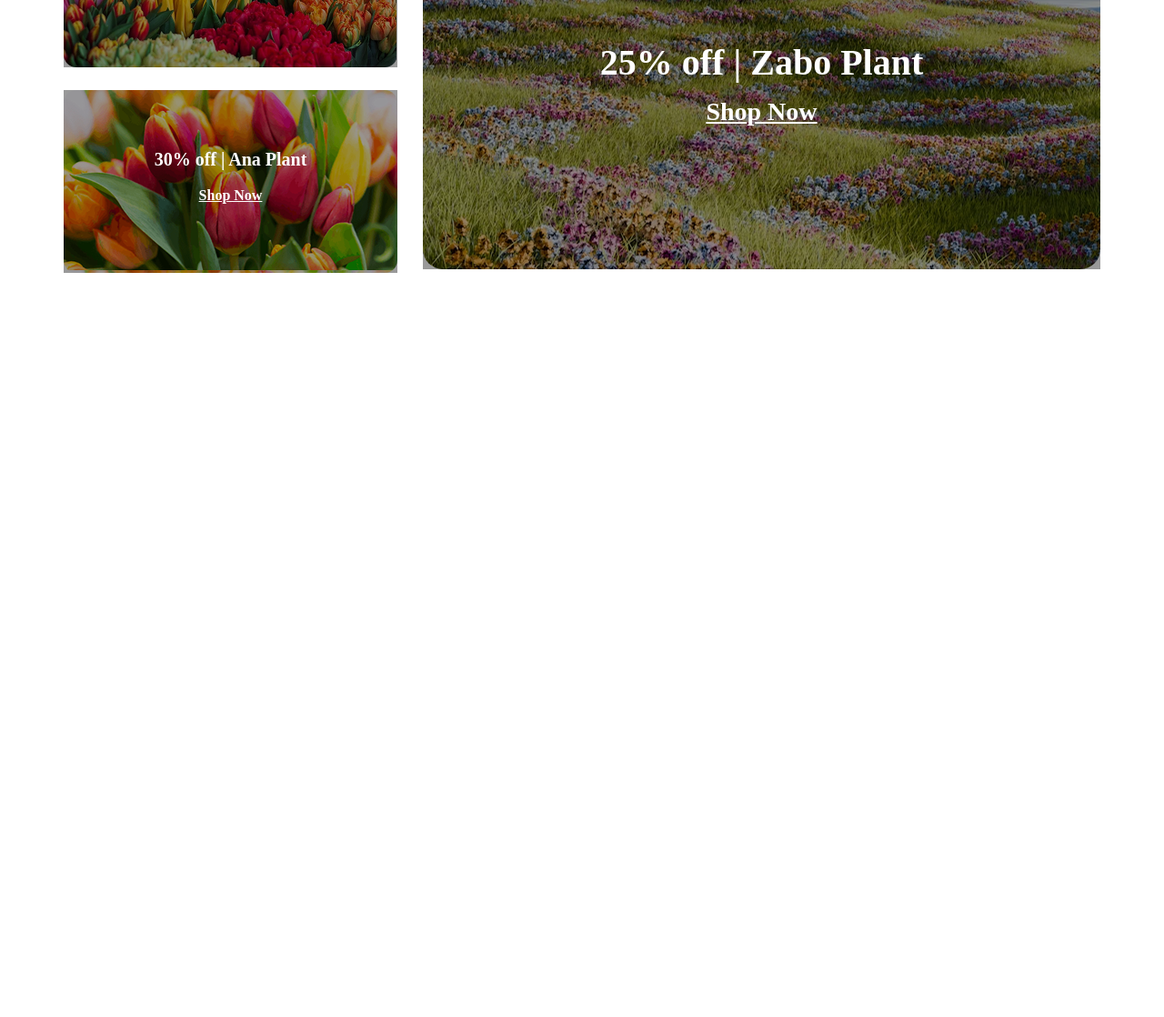
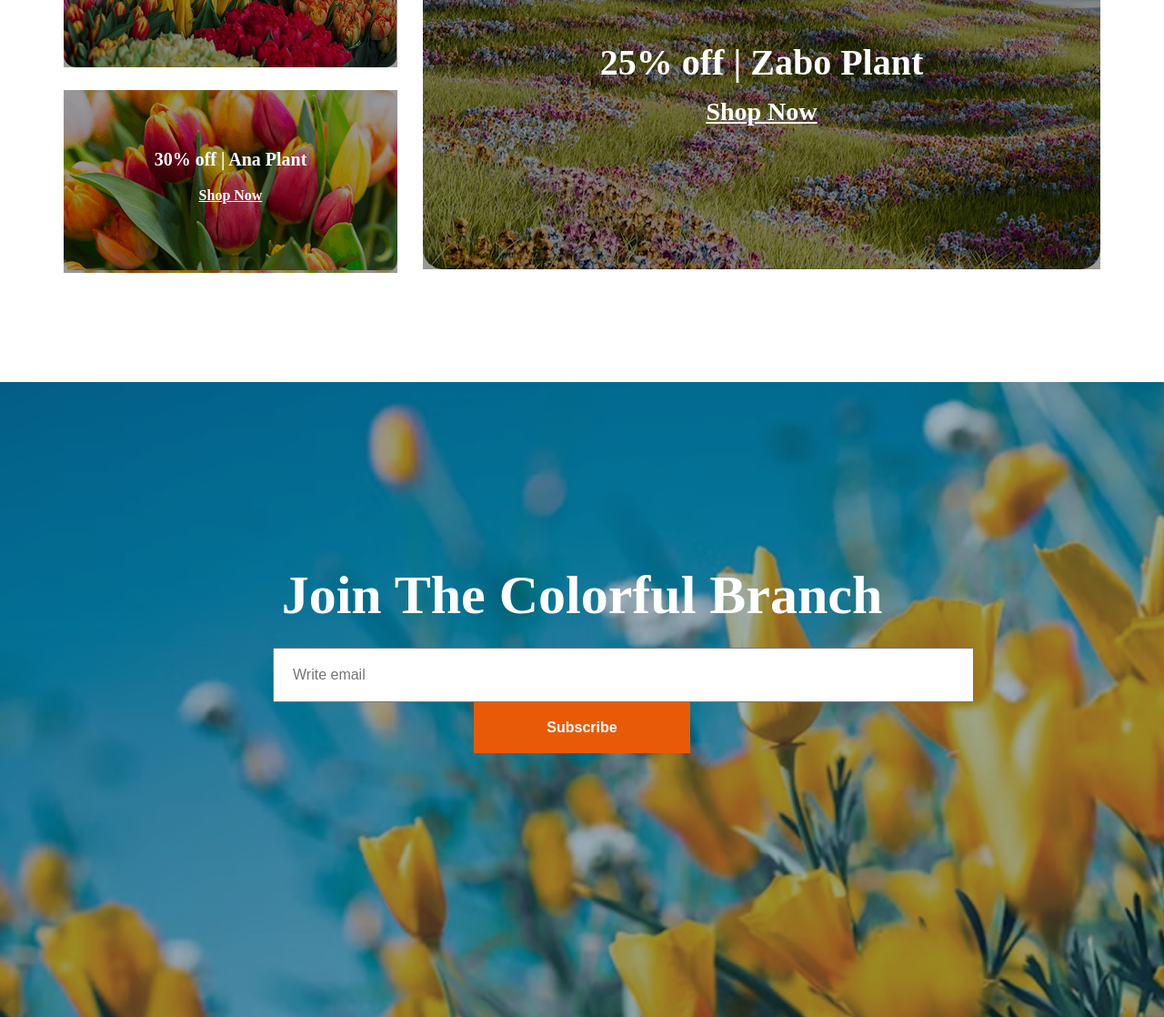
Before and after one commit to mehedi62abF/ph-assignment-02, a plain HTML site: page index.html in a window 1280 px wide. Shown: the part 3260-4378 px from the top of the page at 91% size. Before the commit the page ends 3560 px from the top, so only its background shows below. Drawn offline with Linux system fonts and the light colour scheme.

Commit message:
newsletter section done

```diff
--- a/index.html
+++ b/index.html
@@ -186,7 +186,8 @@
             <div class="deal-image-left-top">
               <div class="text">
                 <h3>60% off | Boom Plant</h3>
-            <a href="">Shop Now</a></div>
+                <a href="">Shop Now</a>
+              </div>
             </div>
             <div class="deal-image-left-bottom">
               <div class="text">
@@ -202,6 +203,22 @@
             </div>
           </div>
         </div>
+      </div>
+      <div class="news-letter-parent">
+        <h1>Join The Colorful Branch</h1>
+        <div class="form">
+          <form action="">
+            <input
+              class="input"
+              type="email"
+              name=""
+              id=""
+              placeholder="Write email"
+            />
+            <button class="btn">Subscribe</button>
+          </form>
+        </div>
+      </div>
     </main>
   </body>
 </html>
--- a/styles.css
+++ b/styles.css
@@ -259,3 +259,24 @@
   padding: 172px 100px 151px 100px;
   text-align: center;
 }
+
+/* News letter  */
+
+.news-letter-parent {
+  background-image: url(./assets/news-letter-bg.png);
+  padding: 200px 300px 290px 300px;
+  background-repeat: no-repeat;
+  background-size: cover;
+  margin-top: 120px;
+  text-align: center;
+}
+.news-letter-parent h1 {
+  font-size: 60px;
+  font-weight: 700;
+  color: white;
+  margin-bottom: 23px;
+}
+.input {
+  font-size: 16px;
+  padding: 19px 540px 19px 20px;
+}
```
Lines whose indentation alone changed are shown as unchanged.
